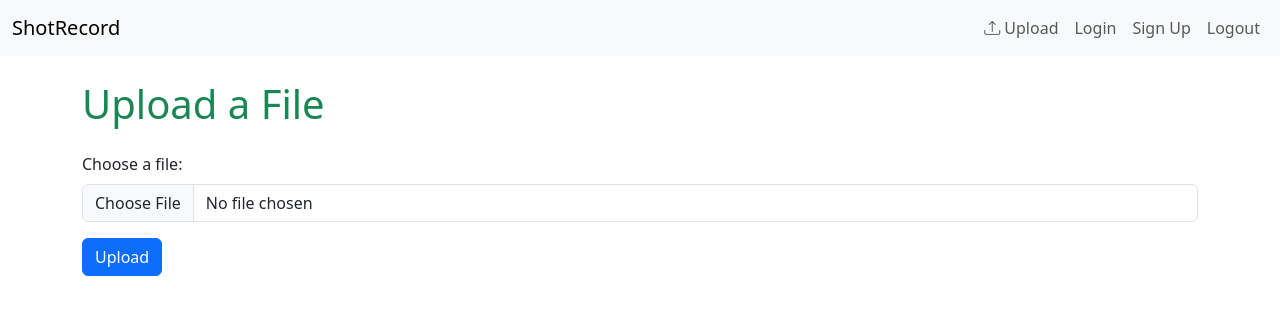
After one commit to ptrktn/shotrecord, a Flask app: page /upload in a window 1280 px wide. The commit adds this page. Shown: the top 315 px of the page. Run offline with Flask 3, Linux system fonts and the light colour scheme; the visitor is signed in with stand-in values (Sample User, id 1).

Commit message:
Update upload frontend

```diff
--- a/app.py
+++ b/app.py
@@ -111,28 +111,38 @@ def shot():
     return render_template("shot.html", result=result)
 
 
-@app.route('/upload/<name>', methods=['POST'])
-def upload_file(name):
+@app.route('/upload', methods=['GET', 'POST'])
+@login_required
+def upload_file():
     @copy_current_request_context
     def import_data_from_file_wrapper(filename, name):
-        import_data_from_file(filename, name)
-        socketio.emit('notifications', {'message': f"User {name} file import completed!"})
+        # import_data_from_file(filename, name)
+        print(f"FIXME Importing data for user {name} from file {filename}")
+        # FIXME: socketio.emit('notifications', {'message': f"User {name} file import completed!"})
 
-    if 'file' not in request.files:
-        return 'No file part in the request', 400
+    if request.method == "POST":
+        if 'file' not in request.files:
+            # FIXME: handle no file part
+            return 'No file part in the request', 400
 
-    file = request.files['file']
+        file = request.files['file']
 
-    if file.filename == '':
-        return 'No selected file', 400
+        if file.filename == '':
+            return 'No file selected', 400
 
-    name = ''.join(c for c in name if c.isalnum())
-    filename = os.path.join(app.config['UPLOAD_FOLDER'], str(uuid.uuid4()))
-    file.save(filename)
-    thread = threading.Thread(target=import_data_from_file_wrapper, args=(filename, name))
-    thread.start()
+        name = current_user.username # FIXME: enforce alphanumeric usernames only
+        filename = os.path.join(app.config['UPLOAD_FOLDER'], str(uuid.uuid4()))
+        file.save(filename)
+        thread = threading.Thread(target=import_data_from_file_wrapper, args=(filename, name))
+        thread.start()
 
-    return 'File uploaded successfully', 200
+        return render_template(
+            'dashboard.html',
+            message="File uploaded successfully! Data import in progress.",
+            username=current_user.username
+        )
+
+    return render_template('upload.html')
 
 
 # Protected dashboard route
@@ -151,7 +161,8 @@ def load_user(user_id):
 @app.route('/signup', methods=['GET', 'POST'])
 def signup():
     if request.method == "POST":
-        username = request.form.get("username")
+        # Sanitize username to be alphanumeric only
+        username = ''.join(c for c in request.form.get("username") if c.isalnum())
         password = request.form.get("password")
 
         if User.query.filter_by(username=username).first():
--- a/templates/base.html
+++ b/templates/base.html
@@ -6,12 +6,14 @@
     <link rel="icon" type="image/png" href="/static/favicon.png">
     <title>{% block title %}ShotRecord{% endblock %}</title>
     <link href="https://cdn.jsdelivr.net/npm/bootstrap@5.3.2/dist/css/bootstrap.min.css" rel="stylesheet">
+    <link href="https://cdn.jsdelivr.net/npm/bootstrap-icons@1.10.5/font/bootstrap-icons.css" rel="stylesheet">
 </head>
 <body>
     <nav class="navbar navbar-expand-lg navbar-light bg-light mb-4">
         <div class="container-fluid">
             <a class="navbar-brand" href="#">ShotRecord</a>
             <ul class="navbar-nav ms-auto">
+                <li class="nav-item"><a class="nav-link" href="/upload"><i class="bi bi-upload"></i> Upload</a></li>
                 <li class="nav-item"><a class="nav-link" href="/login">Login</a></li>
                 <li class="nav-item"><a class="nav-link" href="/signup">Sign Up</a></li>
                 <li class="nav-item"><a class="nav-link" href="/logout">Logout</a></li>
@@ -23,6 +25,17 @@
         {% block content %}{% endblock %}
     </div>
 
+    <!-- Notifications Content -->
+    <div class="container mt-4">
+        {% if error %}
+            <div class="alert alert-danger" role="alert">{{ error }}</div>
+        {% elif message %}
+            <div id="message" class="alert alert-info" role="alert">{{ message }}</div>
+        {% else %}
+            <div id="message"></div>
+        {% endif %}
+    </div>
+
     <script src="https://cdn.jsdelivr.net/npm/bootstrap@5.3.2/dist/js/bootstrap.bundle.min.js"></script>
 </body>
 </html>
--- /dev/null
+++ b/templates/upload.html
@@ -0,0 +1,26 @@
+{% extends "base.html" %}
+
+{% block title %}Login{% endblock %}
+
+{% block content %}
+
+    <h1 class="mb-4 text-success">Upload a File</h1>
+
+    {% if message %}
+        <div class="alert alert-info">{{ message }}</div>
+    {% endif %}
+
+    <form action="/upload" method="post" enctype="multipart/form-data">
+        <div class="mb-3">
+            <label for="file" class="form-label">Choose a file:</label>
+            <input class="form-control" type="file" id="file" name="file" required>
+        </div>
+        <button type="submit" class="btn btn-primary">Upload</button>
+    </form>
+
+{% endblock %}
+
+
+<
+
+    <
```
